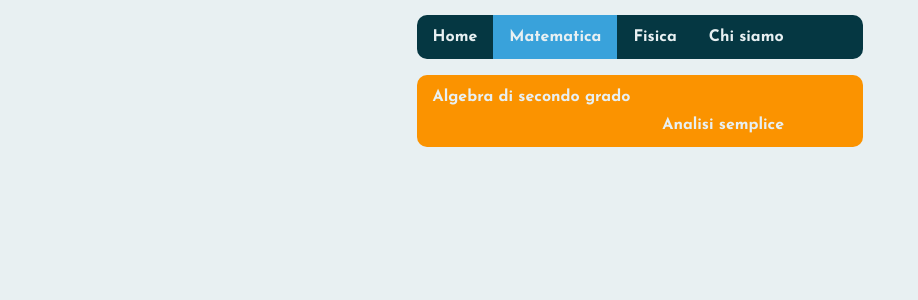
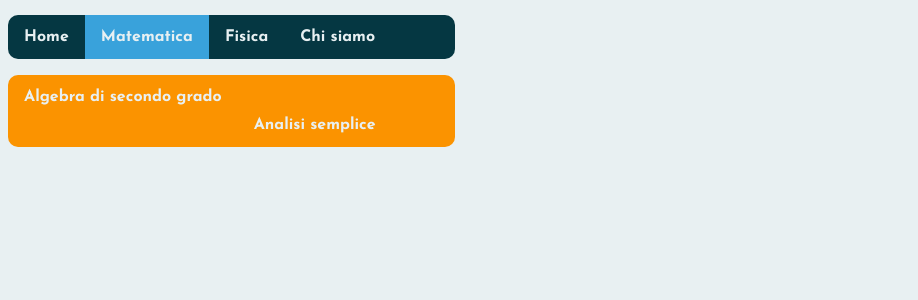
Before and after one commit to neogauss7/Bilbiolteca_digitale, a PHP site: page /Matematica.html in a window 1280 px wide. Shown: the top 300 px of the page, without its empty margins (0-918 px from the left). Run offline with PHP 8.4, Linux system fonts and the light colour scheme.

Commit message:
Update Matematica.css

```diff
--- a/Matematica.css
+++ b/Matematica.css
@@ -1,8 +1,8 @@
 ul {
     list-style-type: none;
     margin-top: 15px;
-    margin-left: auto;
-    margin-right: auto;
+    margin-left: 0;
+    margin-right: 0;
     padding: 0;
     overflow: hidden;
     background-color: rgb(5, 55, 66);
@@ -39,6 +39,7 @@ html {
     color: rgb(232, 240, 242);
     font-family: bold;
     text-align: center;
+    padding-right: auto
 
 
     text-decoration: none;
```
